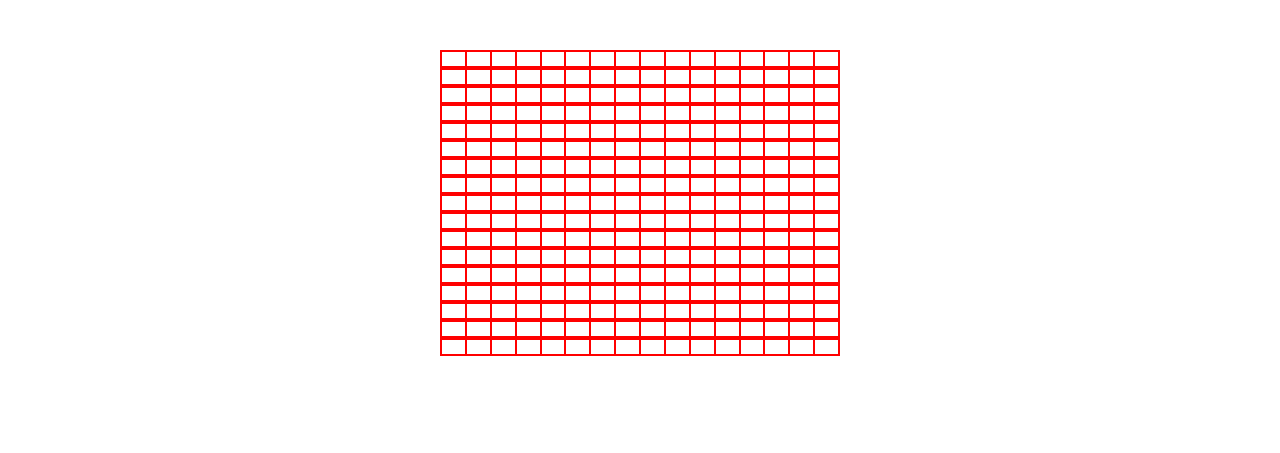
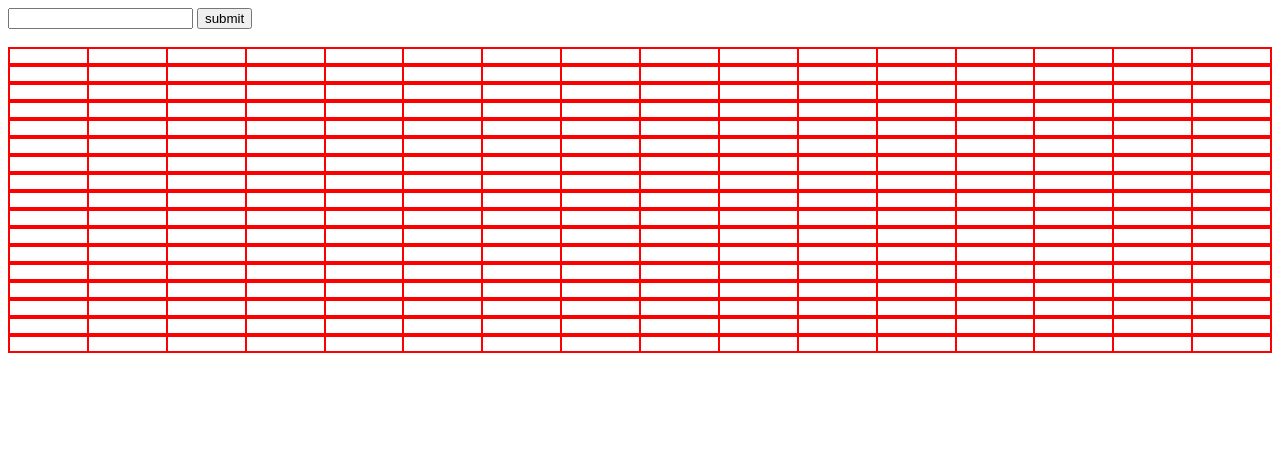
Before and after one commit to dhuang6/etch-a-sketch, a plain HTML site: page index.html in a window 1280 px wide. Drawn offline with nearby package versions, Linux system fonts and the light colour scheme.

Commit message:
added functionality to redraw grid
need to be able to clear grid.

```diff
--- a/index.html
+++ b/index.html
@@ -5,7 +5,19 @@
 <script src="https://ajax.googleapis.com/ajax/libs/jquery/3.3.1/jquery.min.js"></script>
   </head>
   <body>
+  <div id="container">
+    <form>
+      <input type="text" id="redrawGrid" value="">
+      <input type="button" value= "submit" onclick="resizeGrid()" />
+    <!--
+    function example(){
+      var variable = document.getElementById("resizeGrid").value;
 
+    }
+    -->
+    </form>
+    <br />
+    </div>
 
   <script src="script.js"></script>
 </body>
--- a/script.js
+++ b/script.js
@@ -1,34 +1,62 @@
 //try flexbox
 /*
-to add a new class name to a div
-document.getElementById("div").classList.add('colorChange');
+adding a button and having the submit grab the value for the backend function
 
 */
+document.addEventListener("mouseover",(e)=>{
+  if(!e.target.classList.contains("box")){
+      return;
+  }
+  e.target.style.background = "#3d3d3d";
+})
+
 //create a grid
-function grid(el) {
-  var container = document.createElement("div");
-  container.id="main";
-  container.className = "container";
-
+//generates a grid with the original div container already on index.html you need to start messing with the code you work with to gain a better understanding of what it's doing
+function grid() {
+  var container = document.getElementById("container");
       for (i = 0; i <= 16; i++){
           var row = document.createElement("div");
               row.className = "row";
               row.id = "row" + i;
 
-    for(k = 0; k <= 16; k++){
+     for(k = 0; k <= 16; k ++){
           var box = document.createElement("div");
            box.className = "box";
            row.appendChild(box);
           }
            container.appendChild(row);
-
           }
-  el.appendChild(container);
+           return container;
         }
           grid(document.body);
 
 
 
+
+function resizeGrid(){
+  clearGrid();
+  //missing a clear grid function!
+  var resize = document.getElementById('redrawGrid').value;
+  var container = document.getElementById("container");
+      for (i = 0; i <= resize; i++){
+          var row = document.createElement("div");
+              row.className = "row";
+              row.id = "row" + i;
+
+     for(k = 0; k <= resize; k ++){
+          var box = document.createElement("div");
+           box.className = "box";
+           row.appendChild(box);
+          }
+           container.appendChild(row);
+          }
+           return container;
+          }
+
+  //right now the resizing is adding to the bottom of the old grid.
+  function clearGrid(){
+
+  }
 
 /*
 //functional code, just going to stick to event delegation.
@@ -46,12 +74,7 @@ function changeColor() {
 
 */
 //google event delegation
-document.addEventListener("mouseover",(e)=>{
-  if(!e.target.classList.contains("box")){
-      return;
-  }
-  e.target.style.background = "#3d3d3d";
-})
+
 
 /*
 
```
Lines whose indentation alone changed are shown as unchanged.
